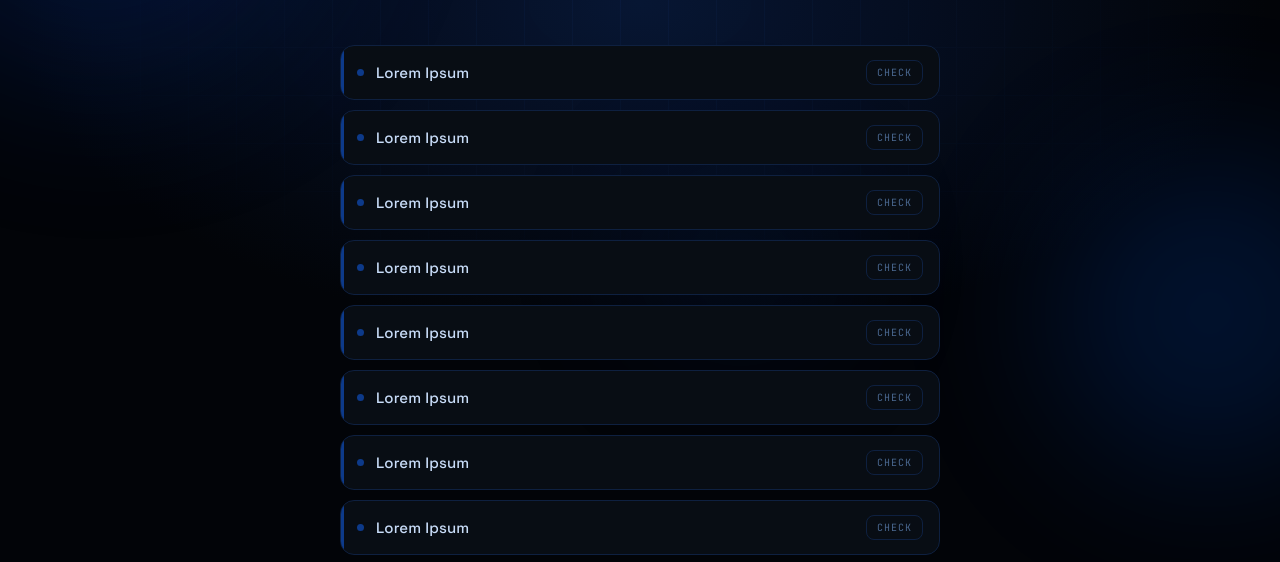
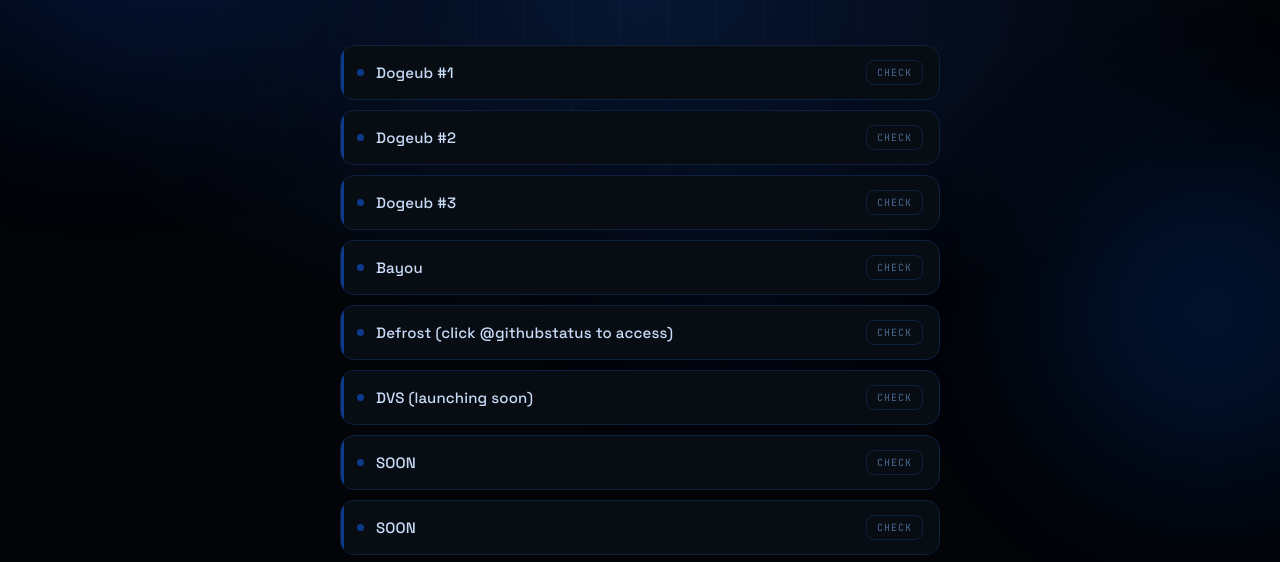
Before and after one commit to defrostee/ldvl, a plain HTML site: page index.html in a window 1280 px wide. Shown: the part 237-799 px from the top of the page. Drawn offline with Linux system fonts and the light colour scheme.

Commit message:
Update index.html

```diff
--- a/index.html
+++ b/index.html
@@ -305,16 +305,16 @@
 <script>
 // ── CONFIG ────────────────────────────────────────────────────
 const LINKS = [
-  { label: 'Lorem Ipsum', url: 'https://example.com' },
-  { label: 'Lorem Ipsum', url: 'https://example.com' },
-  { label: 'Lorem Ipsum', url: 'https://example.com' },
-  { label: 'Lorem Ipsum', url: 'https://example.com' },
-  { label: 'Lorem Ipsum', url: 'https://example.com' },
-  { label: 'Lorem Ipsum', url: 'https://example.com' },
-  { label: 'Lorem Ipsum', url: 'https://example.com' },
-  { label: 'Lorem Ipsum', url: 'https://example.com' },
-  { label: 'Lorem Ipsum', url: 'https://example.com' },
-  { label: 'Lorem Ipsum', url: 'https://example.com' },
+  { label: 'Dogeub #1', url: 'https://edu.theappventure.xyz/' },
+  { label: 'Dogeub #2', url: 'https://cdn.jsdelivr.net/gh/dogeub/-/index.svg#/' },
+  { label: 'Dogeub #3', url: 'https://lc.snbs.cl' },
+  { label: 'Bayou', url: 'hhttps://bayoudevs.github.io/bayou/' },
+  { label: 'Defrost (click @githubstatus to access)', url: 'https://defrostee.github.io/defrost/' },
+  { label: 'DVS (launching soon)', url: 'https://defrostee.github.io/dvs' },
+  { label: 'SOON', url: 'https://example.com' },
+  { label: 'SOON', url: 'https://example.com' },
+  { label: 'SOON', url: 'https://example.com' },
+  { label: 'SOON', url: 'https://example.com' },
 ];
 
 // ── KNOWN SCHOOL CONTENT FILTER SIGNATURES ───────────────────
```
